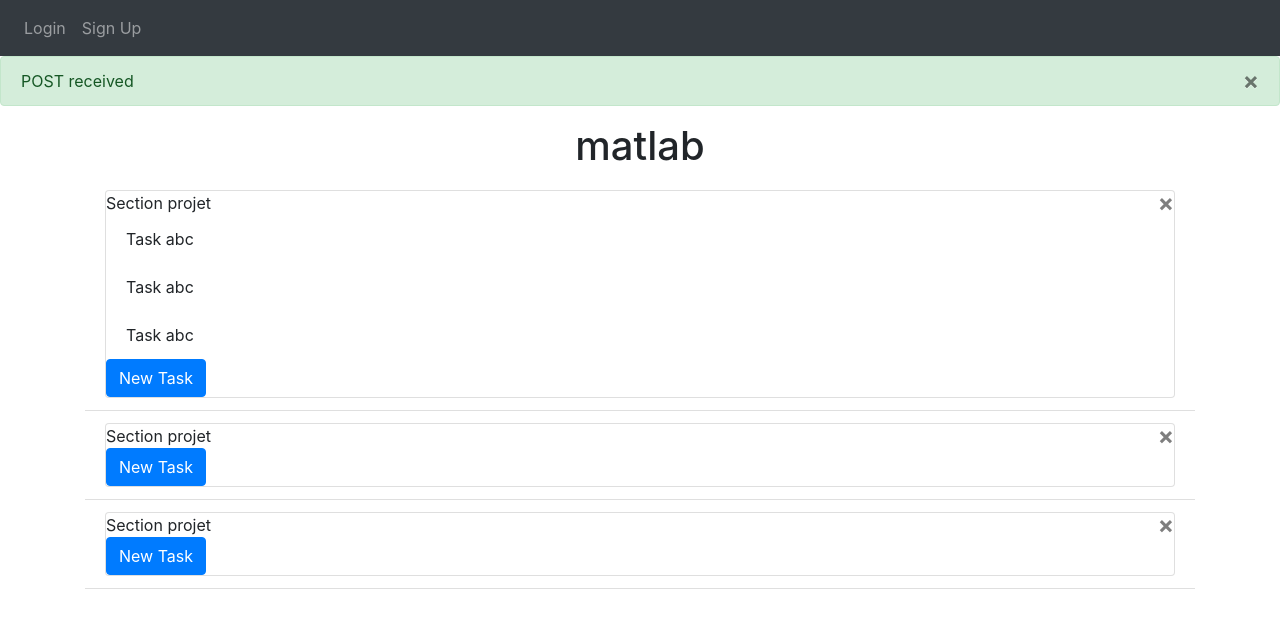
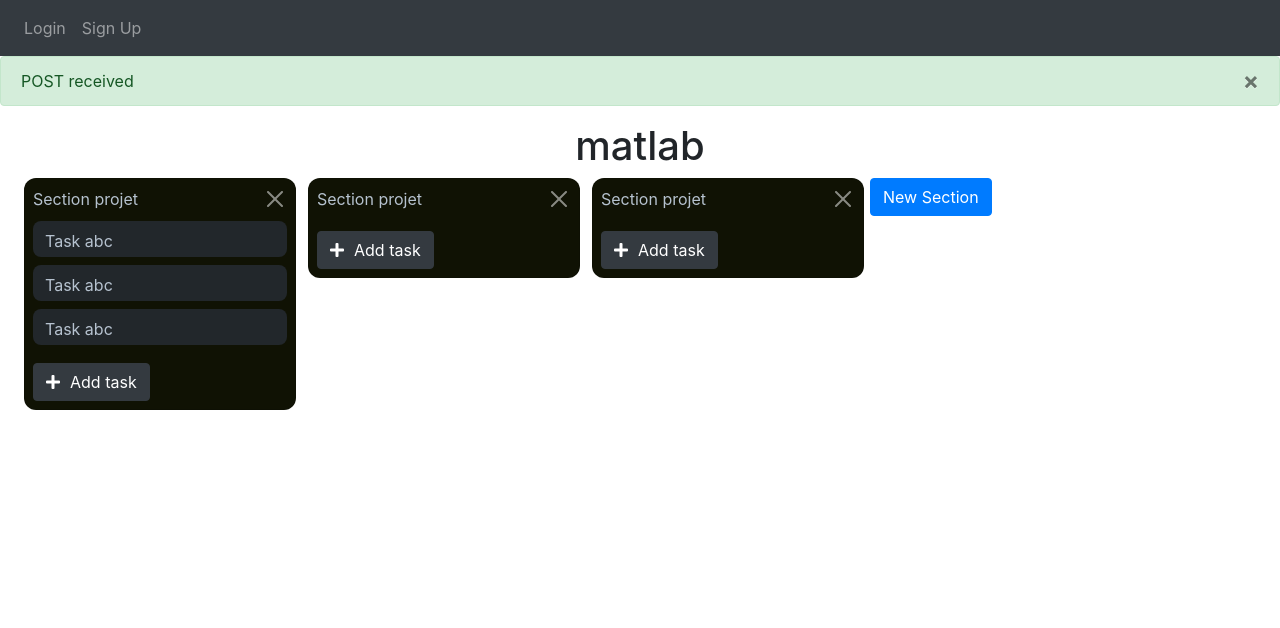
Before and after one commit to Maxime443/IMTrello, a Flask app: page /project/3 in a window 1280 px wide. Shown: the top 628 px of the page. Run offline with Flask 3, Linux system fonts and the light colour scheme; some libraries are stand-ins or nearby versions.

Commit message:
ajout box des sections

```diff
--- a/website/static/styles.css
+++ b/website/static/styles.css
@@ -0,0 +1,98 @@
+:root {
+    --tr-background-list: #101204;
+    --ds-text: #B6C2CF;
+    --ds-surface-raised: #22272B;
+    --text-box:var(--ds-text, #172b4d);
+}
+
+html{
+    width:100%;
+    position:absolute;
+}
+body{
+    display: flex;
+    flex-direction: column;
+    width: 100%;
+    height:100%
+}
+
+#navbar{
+    width: 100%;
+}
+
+#sections{
+    display: flex;
+    flex-direction: row;
+    list-style: none;
+    padding: 0 6px;
+    bottom: 0;
+    left: 0;
+    top: 0;
+}
+
+.card{
+    display: flex;
+    justify-content: space-between;
+    max-height: 100%;
+    flex-direction: column;
+    color: var(--text-box);
+    border-radius: 12px;
+    background-color:  var(--tr-background-list, #ebecf0);
+    padding-bottom: 8px;
+    position: relative;
+    scroll-margin: 8px;
+    white-space: normal;
+    width: 272px;
+    box-sizing: border-box;
+    vertical-align: top;
+}
+
+li{
+    list-style-type: none;
+    display: flex;
+    flex-direction: column;
+    row-gap: 8px;
+    scroll-margin: 80px;
+    padding-bottom: 8px;
+}
+
+.task{
+    background-color: var(--ds-surface-raised, #ffffff);
+    border-radius: 8px;
+    color: var(--text-box);
+    min-height: 36px;
+    position: relative;
+    padding: 8px 12px 4px;
+}
+
+#list_task{
+    margin: 0 4px;
+    padding: 2px 4px;
+}
+
+.card_header{
+    display: flex;
+    padding: 8px 8px 0;
+    position: relative;
+    justify-content: space-between;
+    align-items: flex-start;
+    margin-bottom: 8px;
+}
+
+.section{
+    padding: 0 6px;
+    height: 100%;
+}
+
+.card_footer{
+    padding: 8px 8px 0;
+}
+
+.content{
+    padding: 0px 12px;
+    width:100%
+}
+
+.fas{
+    padding-right: 10px;
+}
--- a/website/templates/base.html
+++ b/website/templates/base.html
@@ -3,7 +3,8 @@
   <head>
     <meta charset="utf-8" />
     <meta name="viewport" content="width=device-width, initial-scale=1" />
-  <link href="https://cdn.jsdelivr.net/npm/bootstrap@5.0.2/dist/css/bootstrap.min.css" rel="stylesheet" integrity="sha384-EVSTQN3/azprG1Anm3QDgpJLIm9Nao0Yz1ztcQTwFspd3yD65VohhpuuCOmLASjC" crossorigin="anonymous">
+   <link rel="stylesheet" href="https://cdnjs.cloudflare.com/ajax/libs/font-awesome/5.15.4/css/all.min.css">
+	  <link href="https://cdn.jsdelivr.net/npm/bootstrap@5.0.2/dist/css/bootstrap.min.css" rel="stylesheet" integrity="sha384-EVSTQN3/azprG1Anm3QDgpJLIm9Nao0Yz1ztcQTwFspd3yD65VohhpuuCOmLASjC" crossorigin="anonymous">
     <link
       rel="stylesheet"
       href="https://stackpath.bootstrapcdn.com/bootstrap/4.4.1/css/bootstrap.min.css"
@@ -20,7 +21,7 @@
     <title>{% block title %}Home{% endblock %}</title>
   </head>
   <body>
-    <nav class="navbar navbar-expand-lg navbar-dark bg-dark">
+    <nav class="navbar navbar-expand-lg navbar-dark bg-dark" id="navbar">
       <button
         class="navbar-toggler"
         type="button"
@@ -110,7 +111,7 @@
     </div>
     {% endif %} {% endfor %} {% endif %} {% endwith %}
 
-    <div class="container">{% block content %} {% endblock %}</div>
+    <div class="content">{% block content %} {% endblock %}</div>
       <script
       src="https://code.jquery.com/jquery-3.2.1.slim.min.js"
       integrity="sha384-KJ3o2DKtIkvYIK3UENzmM7KCkRr/rE9/Qpg6aAZGJwFDMVNA/GpGFF93hXpG5KkN"
--- a/website/templates/project.html
+++ b/website/templates/project.html
@@ -15,31 +15,33 @@
 
 <ol class="list-group list-group-flush" id="sections">
 	{% for section in project.sections %}
-	<li class="list-group-item section">
+	<li class="section">
 		<div class="card">
-			<div class="header">
+			<div class="card_header">
 				{{ section.name }}
-				<button type="button" class="close" onClick="deleteSection({{ section.id }})">
-					<span aria-hidden="true">&times;</span>
-				</button>
+				<button type="button" class="btn-close btn-close-white" onClick="deleteSection({{ section.id }})"></button>
 			</div>
-			<div class="content">
-				<ol class="list-group list-group-flush" id="task">
+			<div class="card_content">
+				<ol class="list-group list-group-flush" id="list_task">
 					{% for task in section.tasks %}
-						<div class="task">
-							<li class="list-group-item">{{ task.name }}</li>
-						</div>
+						<li >
+							<div class="task">
+								{{ task.name }}
+							</div>
+						</li>
 					{% endfor %}
 				</ol>
 			</div>
-			<div class="footer">
-				<button type="button" class="btn btn-primary" onclick="showModalforNewTask({{ section.id }})">New Task</button>
+			<div class="card_footer">
+				<button type="button" class="add-card-btn btn-dark btn" onclick="showModalforNewTask({{ section.id }})"><i class="fas fa-plus"></i>Add task</button>
 			</div>
 		</div>
 	</li>
 	{% endfor %}
 	<div class="add_section">
-
+		<button type="button" class="btn btn-primary" data-bs-toggle="modal" data-bs-target="#modal_new_section">
+			New Section
+	    </button>
 	</div>
 </ol>
 
```
Also changed, not shown: instance/database.db.
